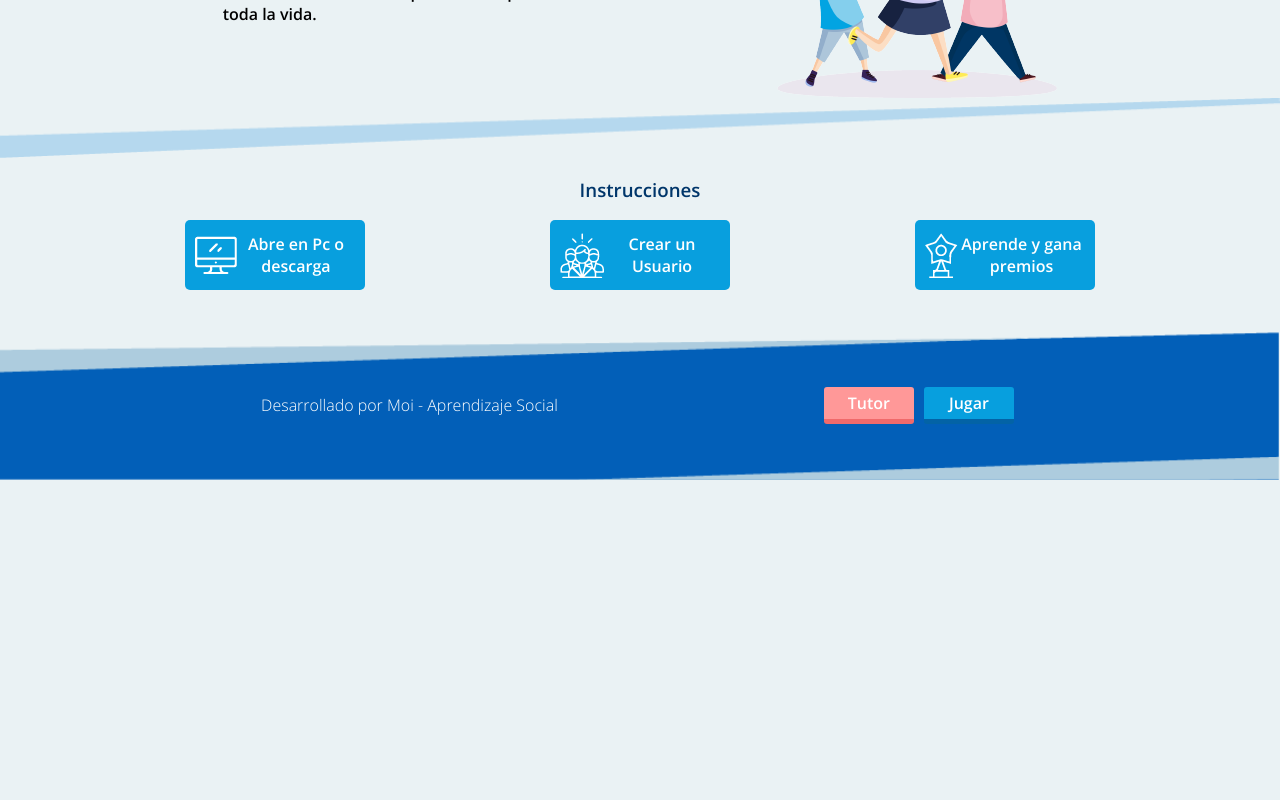
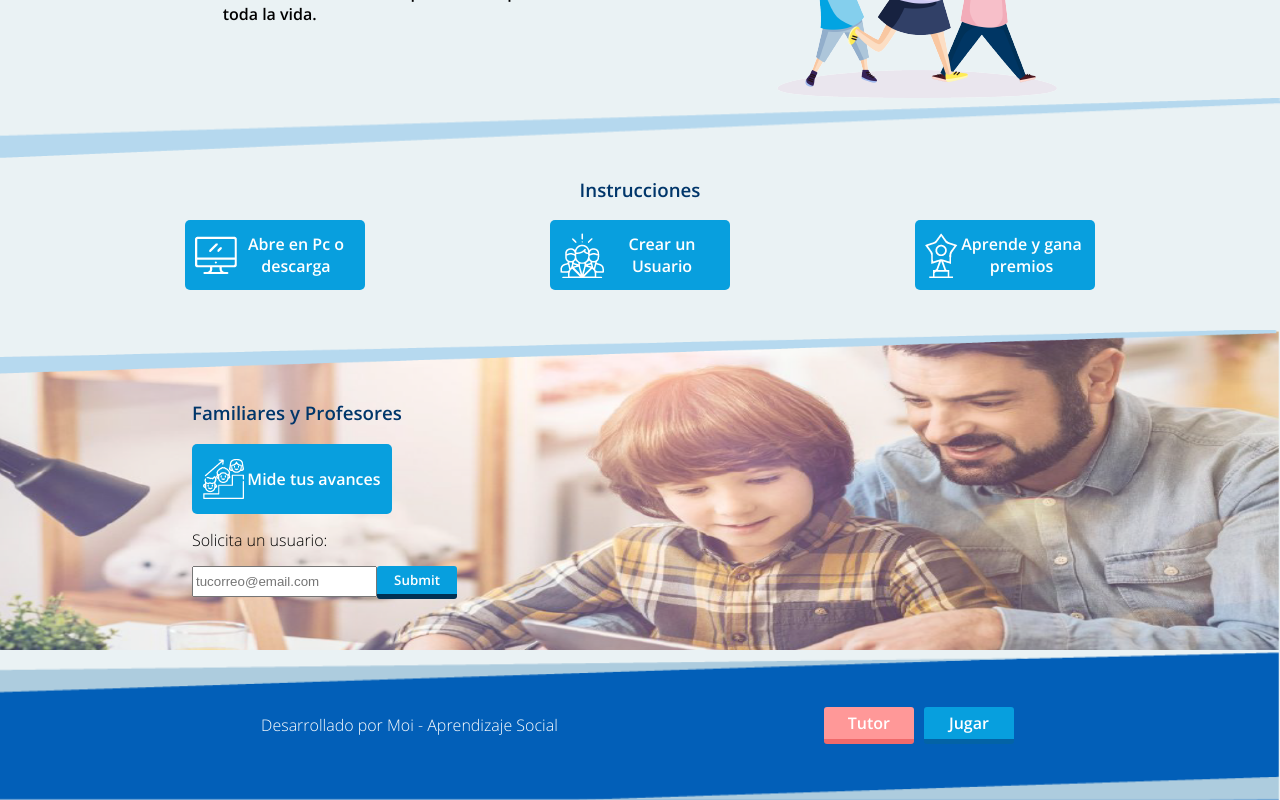
Before and after one commit to GrowMoi/moi-pacifico-landing, an Angular app: page / in a window 1280 px wide. Shown: the part 603-1403 px from the top of the page. Before the commit the page ends 1083 px from the top, so only its background shows below. Built offline with nearby package versions, Linux system fonts and the light colour scheme.

Commit message:
Add form panel to send emails

```diff
--- a/src/app/home/home.component.html
+++ b/src/app/home/home.component.html
@@ -41,6 +41,20 @@
       </div>
     </div>
   </div>
+  <div class="panele-form">
+    <div class="form">
+      <h3>Familiares y Profesores</h3>
+      <div class="instruction">
+        <img src="../../assets/images/Instruccion_icono_avance.png">
+        <span>Mide tus avances</span>
+      </div>
+      <div class="label-form">Solicita un usuario:</div>
+      <form>
+        <input type="email" class="email-input" placeholder="tucorreo@email.com" name="email">
+        <input type="submit" class="btn-submit" value="Submit">
+      </form>
+    </div>
+  </div>
   <div class="footer">
     <div class="credits">
       Desarrollado por Moi - Aprendizaje Social
--- a/src/app/home/home.component.scss
+++ b/src/app/home/home.component.scss
@@ -113,7 +113,7 @@ $light-blue: #089fde;
     margin-bottom: 40px;
 
     h3 {
-      color: #00366a;
+      color: $primary;
     }
 
     .instructions {
@@ -135,4 +135,64 @@ $light-blue: #089fde;
     }
   }
 
+  .panele-form {
+    background-image: url(../../assets/images/imagen_familiares.png);
+    background-repeat: no-repeat;
+    background-size: 100% 100%;
+    width: 100%;
+    height: 320px;
+    display: flex;
+    align-items: center;
+
+    .label-form {
+      margin-top: 15px;
+    }
+
+    .form {
+      width: 300px;
+      margin-left: 15%;
+
+      h3 {
+        color: $primary;
+        font-family: Moi-Title;
+      }
+
+      .instruction {
+        background-color: $light-blue;
+        color: white;
+        font-family: Moi-Title;
+        height: 50px;
+        width: 60%;
+        display: flex;
+        justify-content: space-around;
+        align-items: center;
+        padding: 10px;
+        border-radius: 5px;
+      }
+
+      form {
+        margin-top: 15px;
+        display: flex;
+
+        .email-input {
+          height: 25px;
+        }
+
+        .btn-submit {
+          width: 50px;
+          text-align: center;
+          font-family: Moi-Title;
+          padding: 5px;
+          border-radius: 3px;
+          cursor: pointer;
+          min-width: 80px;
+          background: $secondary;
+          color: white;
+          border-color: $shadow-blue;
+          border-width: 0 0 5px 0;
+        }
+      }
+    }
+  }
+
 }
```
Also changed, not shown: src/assets/images/imagen_familiares.png (added).
